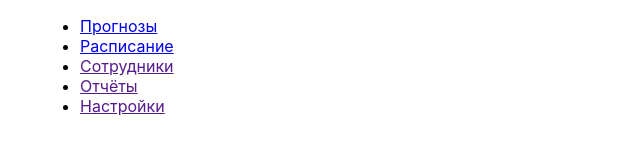
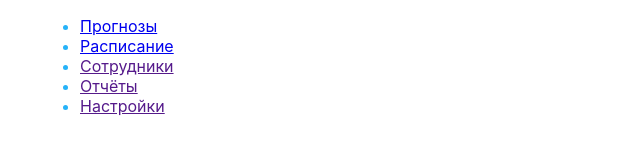
Before and after one commit to linoleum-js/opti, a React (Create React App) app: page / in a window 1280 px wide. Shown: the top 166 px of the page, without its empty margins (0-640 px from the left). Built offline with nearby package versions, Linux system fonts and the light colour scheme.

Commit message:
add scss support

```diff
--- a/package.json
+++ b/package.json
@@ -13,6 +13,7 @@
     "react": "^17.0.2",
     "react-dom": "^17.0.2",
     "react-scripts": "5.0.0",
+    "sass": "^1.51.0",
     "typescript": "^4.6.2",
     "web-vitals": "^2.1.4"
   },
--- a/src/App.tsx
+++ b/src/App.tsx
@@ -1,5 +1,5 @@
 import React from 'react';
-import styles from './App.module.css';
+import styles from './App.module.scss';
 
 import { Header } from './components/Header';
 
--- a/src/components/Header/Header.module.css
+++ /dev/null
@@ -1,3 +0,0 @@
-
-.Header {
-}
--- /dev/null
+++ b/src/components/Header/Header.module.scss
@@ -0,0 +1,10 @@
+
+
+
+.Header {
+  color: #25B2F8;
+}
+
+.Menu {
+
+}
--- a/src/components/Header/Header.tsx
+++ b/src/components/Header/Header.tsx
@@ -1,5 +1,5 @@
 
-import styles from './Header.module.css';
+import styles from './Header.module.scss';
 
 
 export const Header = () => {
--- a/src/index.tsx
+++ b/src/index.tsx
@@ -1,6 +1,6 @@
 import React from 'react';
 import ReactDOM from 'react-dom';
-import './index.css';
+import './index.scss';
 import App from './App';
 import reportWebVitals from './reportWebVitals';
 
```
Also changed, not shown: src/App.module.scss (renamed from src/App.module.css), src/index.scss (renamed from src/index.css), 2 other files (tests, documents, lock files or other folders).
